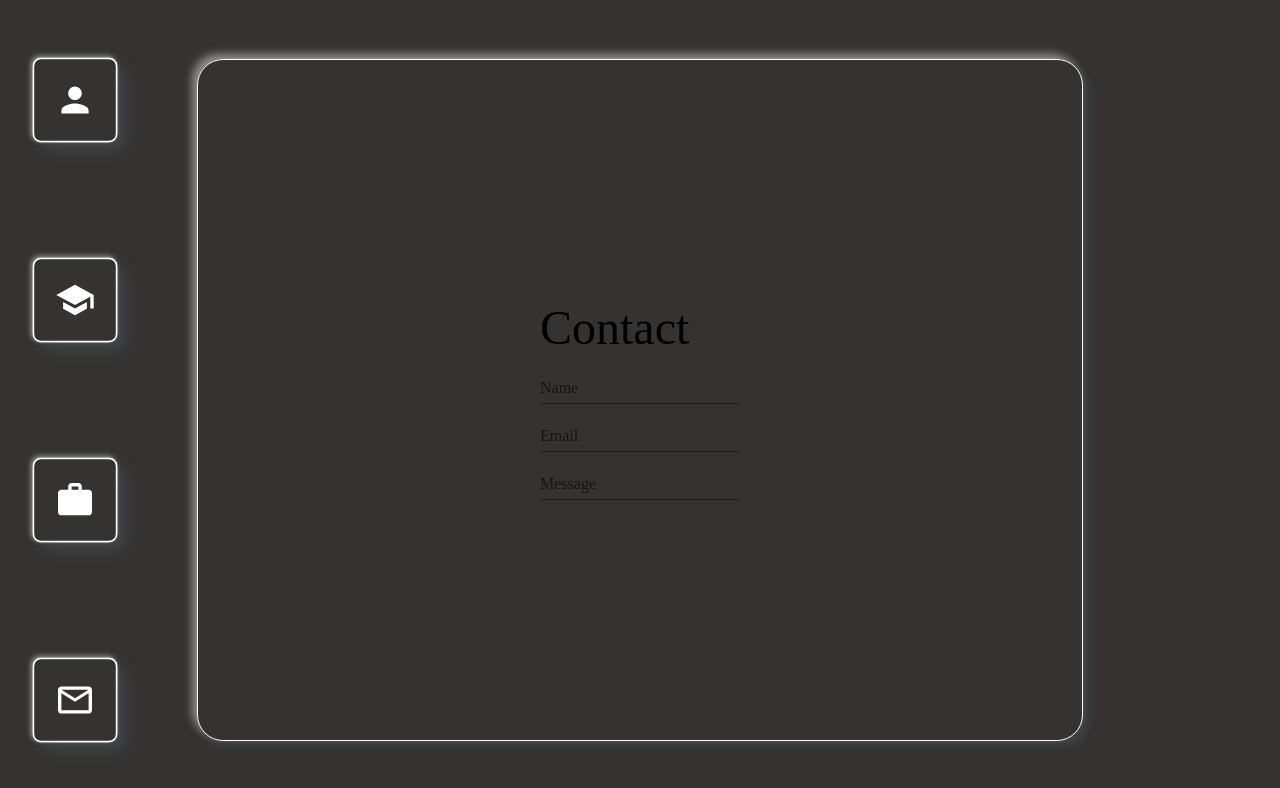
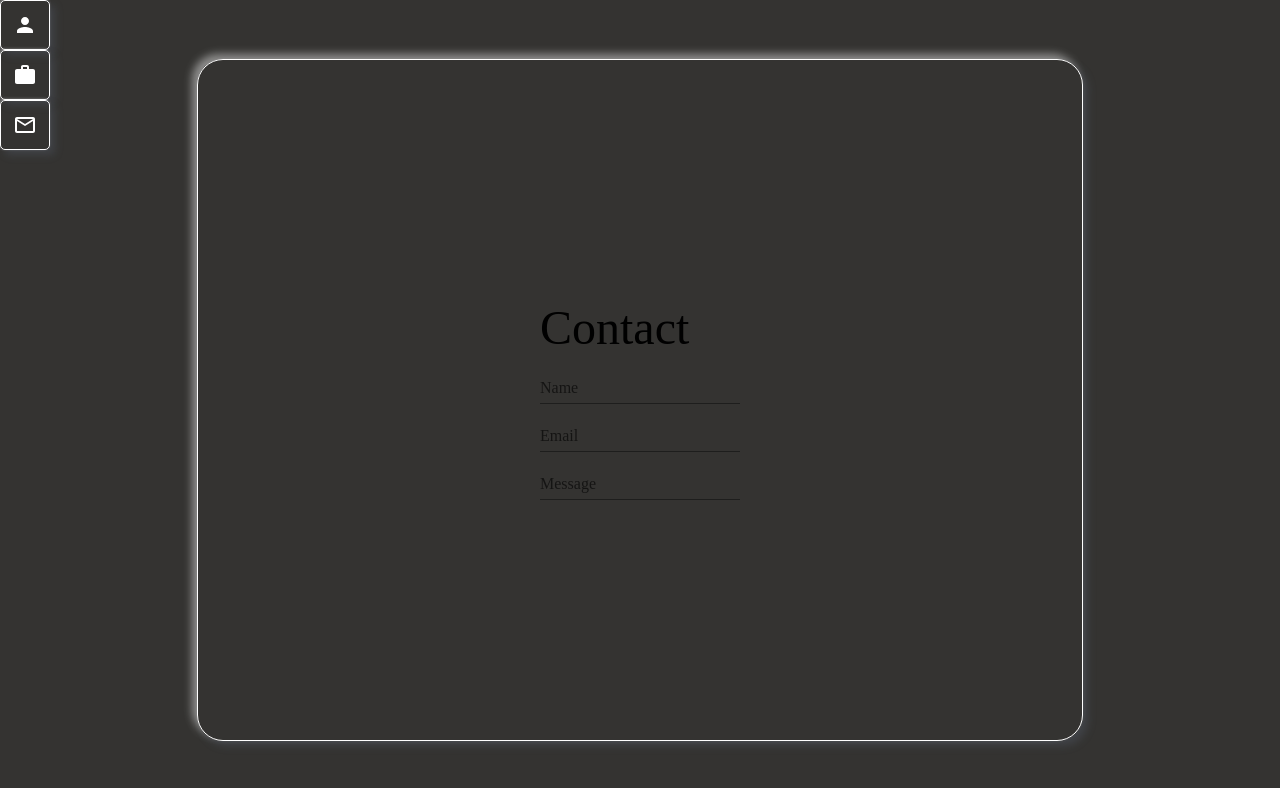
Before and after one commit to Rod0352/rsPortfolio, a React (Create React App) app: page /contact in a window 1280 px wide. Shown: the top 788 px of the page. Built offline with nearby package versions, Linux system fonts and the light colour scheme.

Commit message:
Changes to side bar menu, removed education button

```diff
--- a/src/components/SideBar.tsx
+++ b/src/components/SideBar.tsx
@@ -8,23 +8,23 @@ export const SideBar = () => {
 
   const sidebarIcons = [
     { icon: <Person />, name: "About Me", route: "/" },
-    { icon: <School />, name: "Education", route: "/education" },
+    // { icon: <School />, name: "Education", route: "/education" },
     { icon: <Work />, name: "Work Experience", route: "/projects" },
     { icon: <MailOutline />, name: "Contact", route: "/contact" },
   ];
   return (
     <Box
       sx={{
-        height: "100vh",
+        // height: "100vh",
         transform: "translateZ(0px)",
         flexGrow: 1,
         position: "absolute",
-        widows: { xs: "10vw", sm: "20vw", md: "27vw", lg: "35vw", xl: "39vw" },
         display: "flex",
-        justifyContent: "space-around",
         flexDirection: "column",
-        left: 50,
-        margin: "5% 0 5% 0",
+        top: "0",
+        left: "0",
+        zIndex: 100,
+        // width: "100%",
       }}
     >
       {sidebarIcons.map((icon, index) => (
@@ -39,7 +39,7 @@ export const SideBar = () => {
                 "-1px -1px 3px rgba(255,255,255,0.45), 5px 5px 9px rgba(94,104,121,0.3)",
               border: "1px #ffffff solid",
               fontSize: "6rem",
-              transform: "scale(1.7)",
+              // transform: "scale(1)",
             }}
             onClick={() => navigate(icon.route)}
           >
```
